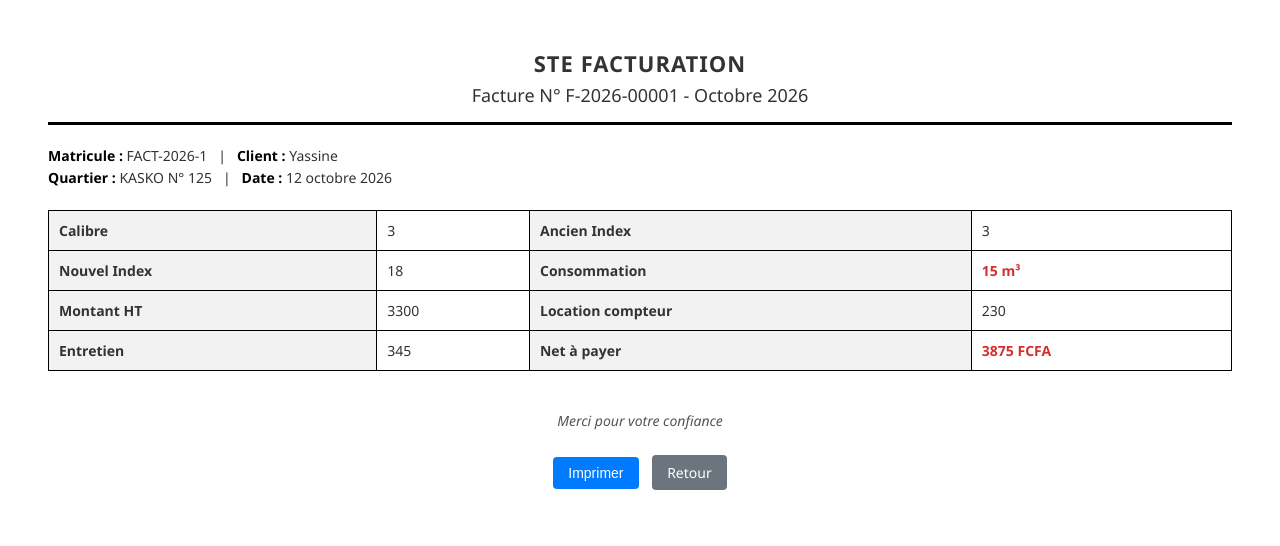
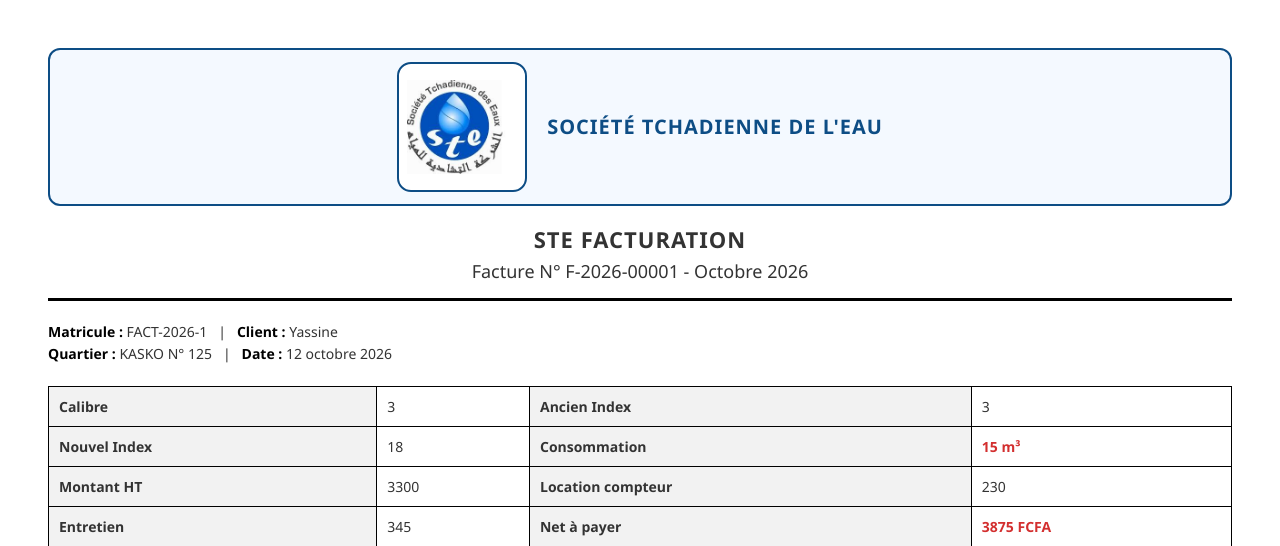
Before and after one commit to Yassine-Zakaria/ste-facturation, a Django app: page /imprimer/11/ in a window 1280 px wide. Shown: the top 546 px of the page. Run offline with Django 4.2, Linux system fonts and the light colour scheme; a user stored in the database is signed in; data comes from the database, SQL or seed files in the repository; both versions use the stored data as it was after the commit.

Commit message:
fix static_root whitenoise

```diff
--- a/factures/templates/factures/print.html
+++ b/factures/templates/factures/print.html
@@ -1,3 +1,4 @@
+{% load static %}
 <!DOCTYPE html>
 <html lang="fr">
 <head>
@@ -13,6 +14,42 @@
       font-size: 14px;
       color: #333;
       background-color: #fff;
+    }
+    .company-header {
+      display: flex;
+      align-items: center;
+      justify-content: center;
+      gap: 20px;
+      padding: 12px 18px;
+      margin-bottom: 18px;
+      border: 2px solid #0d4d85;
+      border-radius: 12px;
+      background: #f4f9ff;
+    }
+    .logo-box {
+      width: 110px;
+      height: 110px;
+      border: 2px solid #0d4d85;
+      border-radius: 14px;
+      background: #fff;
+      display: flex;
+      align-items: center;
+      justify-content: center;
+      padding: 8px;
+    }
+    .logo-box img {
+      max-width: 100%;
+      max-height: 100%;
+      object-fit: contain;
+    }
+    .company-name {
+      font-size: 20px;
+      font-weight: 700;
+      letter-spacing: 1px;
+      color: #0d4d85;
+      text-transform: uppercase;
+      text-align: center;
+      line-height: 1.3;
     }
     .header {
       text-align: center;
@@ -89,6 +126,13 @@
 </head>
 <body onload="window.print()">
 
+  <div class="company-header">
+    <div class="logo-box">
+      <img src="{% static 'factures/images/ste_logo.jpg' %}" alt="Logo STE">
+    </div>
+    <div class="company-name">Société Tchadienne de l'Eau</div>
+  </div>
+
   <div class="header">
     <h2>STE FACTURATION</h2>
     <h3>Facture N° {{ object.numero_facture }} - {{ object.mois }}</h3>
```
Also changed, not shown: config/settings/base.py (+9 -0 lines), db.sqlite3.
